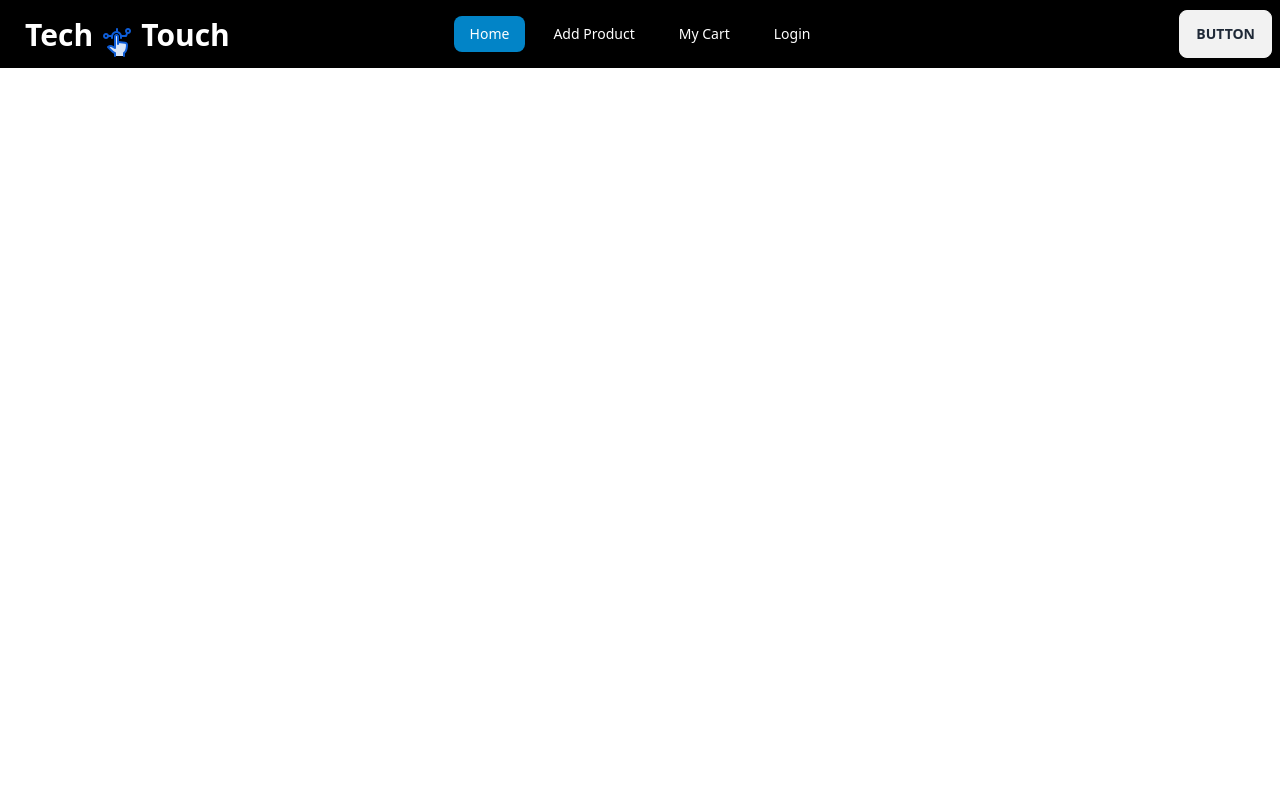
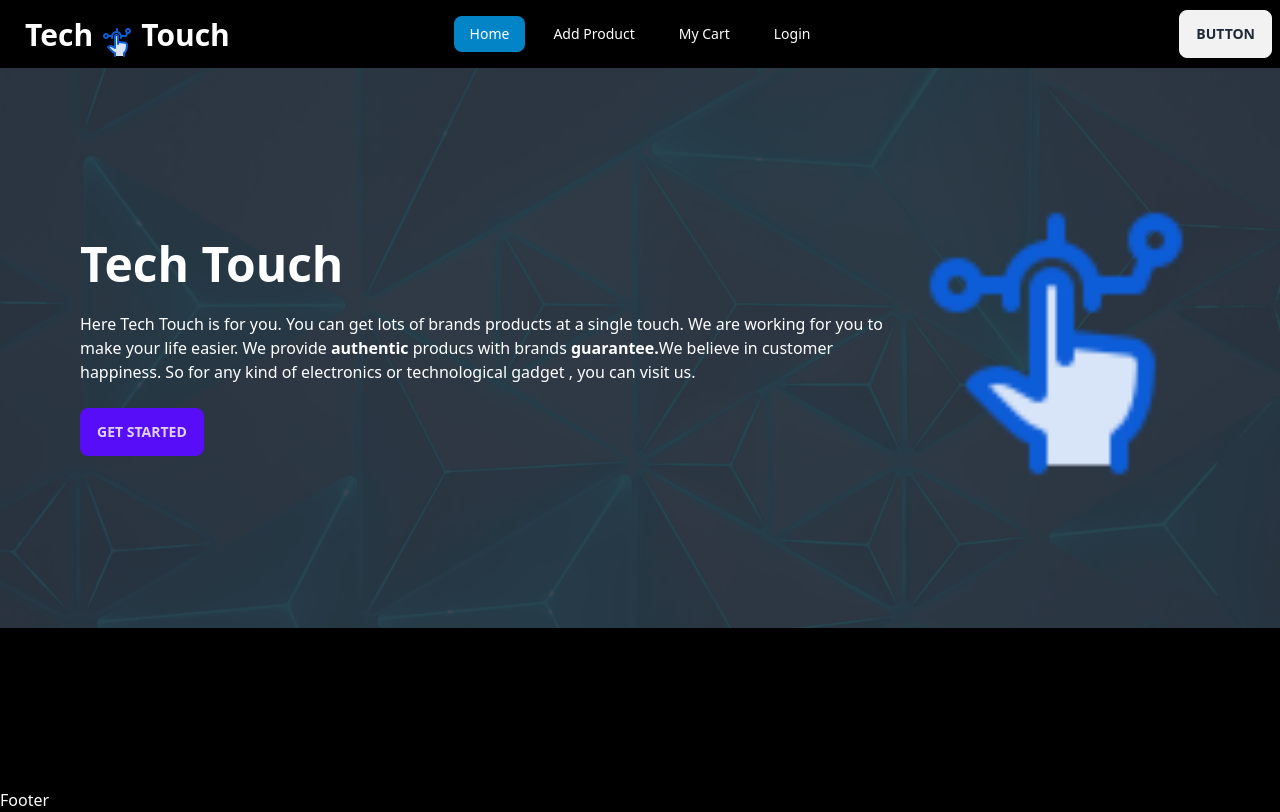
Before and after one commit to rakibaakter/tech-touch-client, a React (Vite) app: page / in a window 1280 px wide. Built offline with nearby package versions, Linux system fonts and the light colour scheme.

Commit message:
added banner

```diff
--- a/src/Layout/Layout.jsx
+++ b/src/Layout/Layout.jsx
@@ -5,8 +5,10 @@ const Layout = () => {
   return (
     <div className="bg-black text-white">
       <Navbar />
-      <Outlet />
-      {/* <h2>Footer</h2> */}
+      <div className="min-h-[90vh]">
+        <Outlet />
+      </div>
+      <h2>Footer</h2>
     </div>
   );
 };
--- a/src/Pages/Home.jsx
+++ b/src/Pages/Home.jsx
@@ -1,5 +1,11 @@
+import Banner from "../components/Header/Banner";
+
 const Home = () => {
-  return <div>{/* <h2>this is home</h2> */}</div>;
+  return (
+    <div>
+      <Banner />
+    </div>
+  );
 };
 
 export default Home;
--- /dev/null
+++ b/src/components/Header/Banner.jsx
@@ -0,0 +1,45 @@
+import banner from "../../assets/images/banner2.jpg";
+import logo2 from "../../assets/images/logo2.png";
+
+const Banner = () => {
+  return (
+    <div
+      className="hero min-h-[70vh]"
+      style={{
+        backgroundImage: `url(${banner})`,
+      }}
+    >
+      <div className="hero-overlay bg-opacity-90"></div>
+      <div className="hero ">
+        <div className="hero-content flex-col-re lg:flex-row-reverse px-20">
+          <img src={logo2} className=" md:h-72 md:w-72 object-cover" />
+          <div>
+            <h1 className="text-5xl font-bold">Tech Touch</h1>
+            <p className="py-6">
+              Here Tech Touch is for you. You can get lots of brands products at
+              a single touch. We are working for you to make your life easier.
+              We provide <b>authentic</b> producs with brands <b>guarantee.</b>
+              We believe in customer happiness. So for any kind of electronics
+              or technological gadget , you can visit us.
+            </p>
+            <button className="btn btn-primary">Get Started</button>
+          </div>
+        </div>
+      </div>
+
+      {/* <div className="hero-content text-center text-neutral-content">
+        <div className="max-w-md">
+          <h1 className="mb-5 text-5xl font-bold">Hello there</h1>
+          <p className="mb-5">
+            Provident cupiditate voluptatem et in. Quaerat fugiat ut assumenda
+            excepturi exercitationem quasi. In deleniti eaque aut repudiandae et
+            a id nisi.
+          </p>
+          <button className="btn btn-primary">Get Started</button>
+        </div>
+      </div> */}
+    </div>
+  );
+};
+
+export default Banner;
--- /dev/null
+++ b/src/components/PrimaryButton/PrimaryButton.jsx
@@ -0,0 +1,9 @@
+const PrimaryButton = () => {
+    return (
+        <div>
+
+        </div>
+    );
+};
+
+export default PrimaryButton;
```
Also changed, not shown: src/assets/images/banner2.jpg (added).
